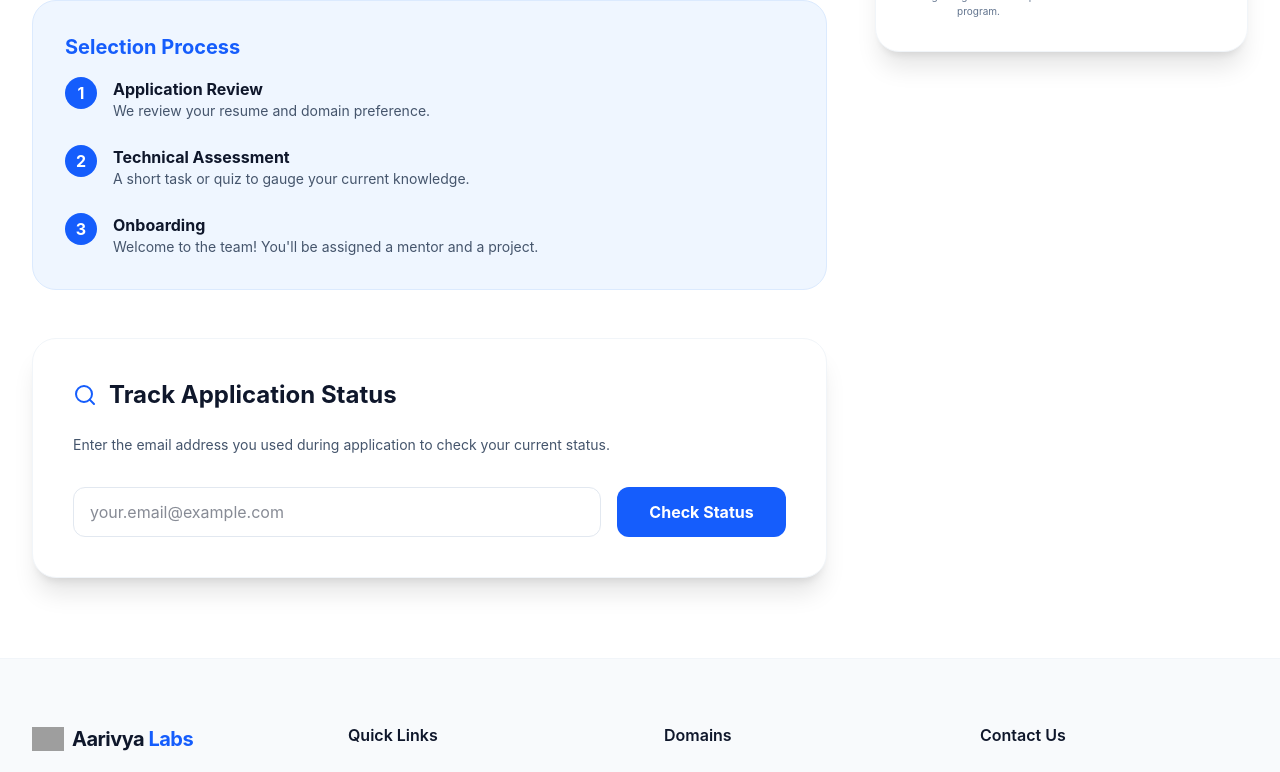
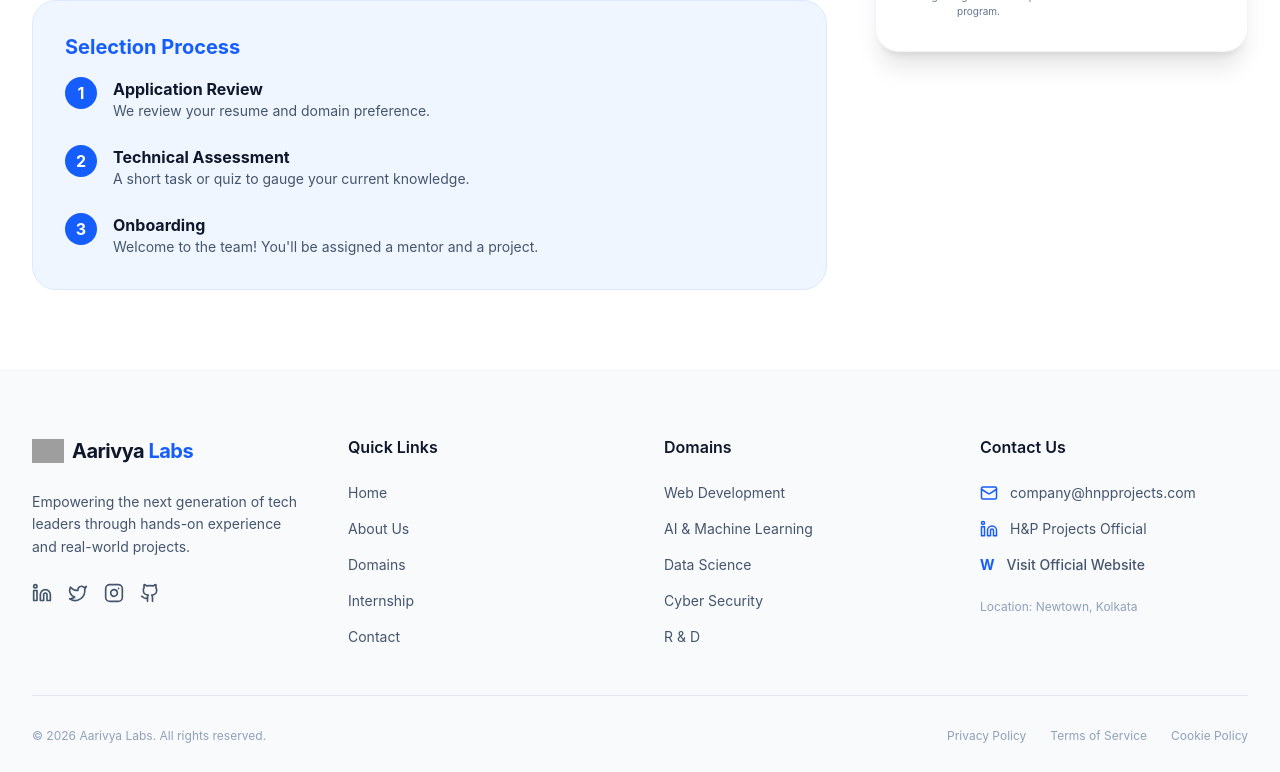
Before and after one commit to sourishdey2005/Aarivya-Labs---Internship-Platform, a React (Vite) app: page /internship in a window 1280 px wide. Shown: the part 1182-1954 px from the top of the page. Built offline with nearby package versions, Linux system fonts and the light colour scheme; grey boxes are pictures that could not be loaded.

Commit message:
refactor: Remove unused internship tracking logic
Removes the client-side logic for tracking internship application status. This functionality was not fully implemented or utilized within the current application flow.

The `Search` icon import was also removed as it was no longer used.

```diff
--- a/src/pages/InternshipDetails.tsx
+++ b/src/pages/InternshipDetails.tsx
@@ -1,6 +1,6 @@
 import { useState, FormEvent } from 'react';
 import { motion } from 'motion/react';
-import { Clock, Award, Users, Calendar, CheckCircle2, FileText, Send, Loader2, AlertCircle, Search } from 'lucide-react';
+import { Clock, Award, Users, Calendar, CheckCircle2, FileText, Send, Loader2, AlertCircle } from 'lucide-react';
 
 export default function InternshipDetails() {
   const [formState, setFormState] = useState({
@@ -14,44 +14,6 @@ export default function InternshipDetails() {
   const [submitted, setSubmitted] = useState(false);
   const [loading, setLoading] = useState(false);
   const [error, setError] = useState<string | null>(null);
-  const [trackEmail, setTrackEmail] = useState('');
-  const [trackStatus, setTrackStatus] = useState<string | null>(null);
-  const [trackLoading, setTrackLoading] = useState(false);
-  const [trackError, setTrackError] = useState<string | null>(null);
-
-  const handleTrackStatus = async (e: FormEvent) => {
-    e.preventDefault();
-    setTrackLoading(true);
-    setTrackError(null);
-    setTrackStatus(null);
-
-    const scriptUrl = import.meta.env.VITE_GOOGLE_SHEETS_URL;
-
-    if (!scriptUrl) {
-      setTrackError('System Configuration Error: Google Sheets URL is missing.');
-      setTrackLoading(false);
-      return;
-    }
-
-    try {
-      const response = await fetch(`${scriptUrl}?email=${encodeURIComponent(trackEmail)}`);
-      const data = await response.json();
-
-      if (data.result === 'success') {
-        // Normalize status: trim and capitalize first letter of each word
-        const rawStatus = data.status || 'Pending';
-        const normalizedStatus = rawStatus.trim().toLowerCase().split(' ').map((word: string) => word.charAt(0).toUpperCase() + word.slice(1)).join(' ');
-        setTrackStatus(normalizedStatus);
-      } else {
-        setTrackError(data.message || 'Application not found.');
-      }
-    } catch (err) {
-      console.error('Tracking error:', err);
-      setTrackError('Failed to fetch status. Please try again later.');
-    } finally {
-      setTrackLoading(false);
-    }
-  };
 
   const handleSubmit = async (e: FormEvent) => {
     e.preventDefault();
@@ -229,88 +191,6 @@ export default function InternshipDetails() {
                 </div>
               </div>
             </div>
-
-            {/* Track Application Status */}
-            <motion.div
-              initial={{ opacity: 0, y: 20 }}
-              whileInView={{ opacity: 1, y: 0 }}
-              viewport={{ once: true }}
-              className="bg-white rounded-3xl p-8 md:p-10 shadow-xl border border-slate-100"
-            >
-              <h2 className="text-2xl font-bold text-slate-900 mb-6 flex items-center gap-3">
-                <Search className="text-blue-600" /> Track Application Status
-              </h2>
-              <p className="text-slate-600 mb-8 text-sm">
-                Enter the email address you used during application to check your current status.
-              </p>
-
-              <form onSubmit={handleTrackStatus} className="flex flex-col md:flex-row gap-4">
-                <div className="flex-grow">
-                  <input
-                    type="email"
-                    required
-                    value={trackEmail}
-                    onChange={(e) => setTrackEmail(e.target.value)}
-                    placeholder="your.email@example.com"
-                    className="w-full px-4 py-3 rounded-xl border border-slate-200 focus:ring-2 focus:ring-blue-500 outline-none transition-all"
-                  />
-                </div>
-                <button
-                  type="submit"
-                  disabled={trackLoading}
-                  className="bg-blue-600 text-white px-8 py-3 rounded-xl font-bold hover:bg-blue-700 disabled:bg-blue-400 transition-all flex items-center justify-center gap-2 whitespace-nowrap"
-                >
-                  {trackLoading ? <Loader2 className="animate-spin" size={18} /> : 'Check Status'}
-                </button>
-              </form>
-
-              {trackError && (
-                <div className="mt-6 p-4 bg-rose-50 text-rose-600 rounded-2xl border border-rose-100 text-sm flex items-center gap-2">
-                  <AlertCircle size={18} />
-                  {trackError}
-                </div>
-              )}
-
-              {trackStatus && (
-                <motion.div
-                  initial={{ opacity: 0, scale: 0.95 }}
-                  animate={{ opacity: 1, scale: 1 }}
-                  className="mt-8 p-8 rounded-3xl border border-slate-100 bg-slate-50 text-center"
-                >
-                  <p className="text-slate-500 text-sm uppercase font-bold tracking-widest mb-2">Current Status</p>
-                  <div className={`text-3xl font-black mb-4 ${
-                    trackStatus.includes('Accepted') ? 'text-emerald-600' :
-                    trackStatus.includes('Rejected') ? 'text-rose-600' :
-                    trackStatus.includes('Review') ? 'text-amber-600' :
-                    'text-blue-600'
-                  }`}>
-                    {trackStatus}
-                  </div>
-                  <div className="flex justify-center gap-2">
-                    {['Pending', 'Under Review', 'Accepted', 'Rejected'].map((step) => (
-                      <div
-                        key={step}
-                        className={`h-1.5 w-12 rounded-full ${
-                          (trackStatus === step || (step === 'Under Review' && trackStatus.includes('Review'))) ? (
-                            step === 'Accepted' ? 'bg-emerald-500' :
-                            step === 'Rejected' ? 'bg-rose-500' :
-                            step === 'Under Review' ? 'bg-amber-500' :
-                            'bg-blue-500'
-                          ) : 'bg-slate-200'
-                        }`}
-                      />
-                    ))}
-                  </div>
-                  <p className="mt-6 text-slate-600 text-sm">
-                    {trackStatus.includes('Pending') && "Your application has been received and is waiting for initial screening."}
-                    {trackStatus.includes('Review') && "Our team is currently evaluating your profile and technical skills."}
-                    {trackStatus.includes('Accepted') && "Congratulations! You have been selected for the internship. Check your email for onboarding details."}
-                    {trackStatus.includes('Rejected') && "Thank you for your interest. Unfortunately, we cannot proceed with your application at this time."}
-                    {(!trackStatus.includes('Pending') && !trackStatus.includes('Review') && !trackStatus.includes('Accepted') && !trackStatus.includes('Rejected')) && "Your application is being processed. Please check back later for updates."}
-                  </p>
-                </motion.div>
-              )}
-            </motion.div>
           </div>
 
           {/* Form Column */}
```
